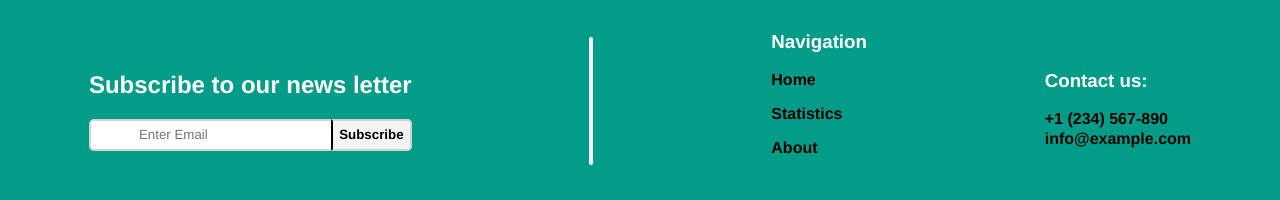
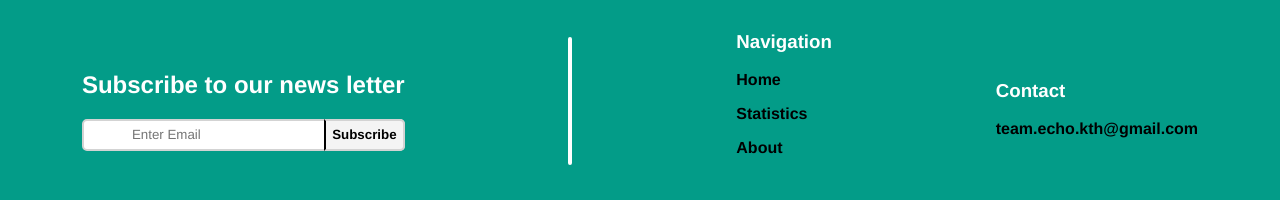
Before and after one commit to DiaHassan/II1305-Team-Echo, a React (Create React App) app in the folder Project/dashboard/: page / in a window 1280 px wide. Shown: the part 1014-1214 px from the top of the page. Built offline with nearby package versions, Linux system fonts and the light colour scheme.

Commit message:
Update footer on website

```diff
--- a/Project/dashboard/src/Views/footer.jsx
+++ b/Project/dashboard/src/Views/footer.jsx
@@ -25,9 +25,8 @@ export default function Footer() {
           </ul>
         </div>
         <div className="footer-contact">
-          <h3>Contact us:</h3>
-          <a href="tel:+1234567890">+1 (234) 567-890</a>
-          <a href="mailto:info@example.com">info@example.com</a>
+          <h3>Contact</h3>
+          <a href="mailto:team.echo.kth@gmail.com">team.echo.kth@gmail.com</a>
         </div>
       </footer>
     </>
--- a/Project/dashboard/src/style.css
+++ b/Project/dashboard/src/style.css
@@ -306,7 +306,7 @@ footer a {
 }
 
 footer a:hover {
-  border-bottom: 2px solid var(--color-white);
+  color: var(--color-white);
 }
 
 .vertical-line {
```
